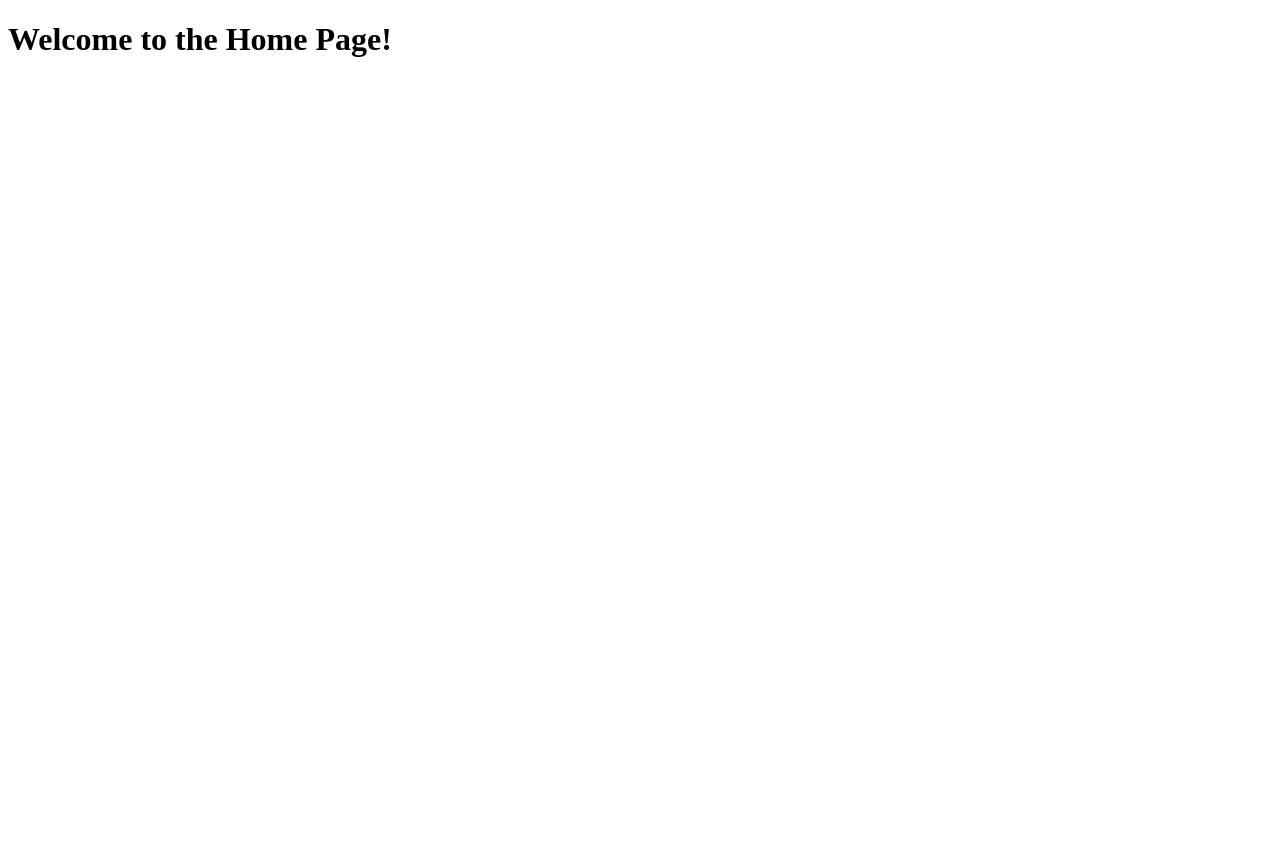
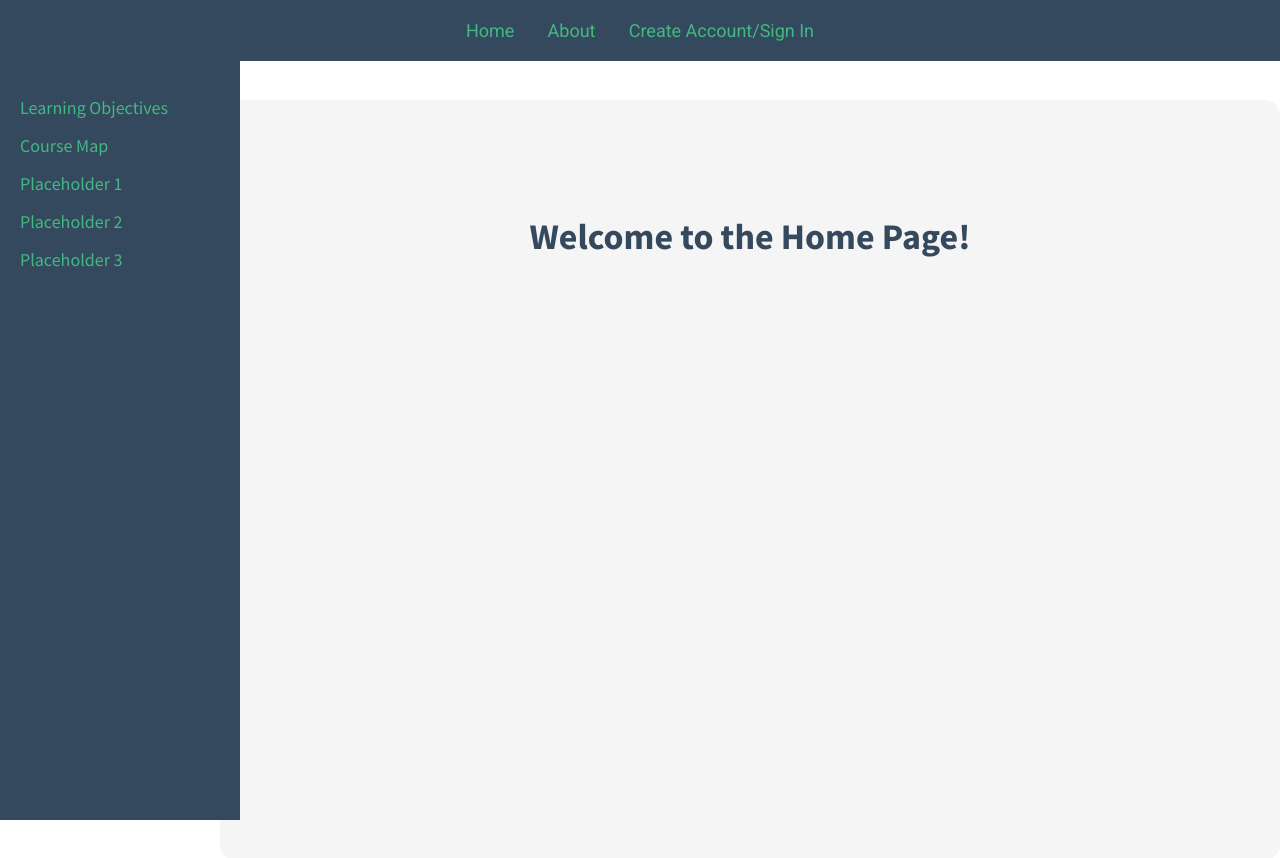
Before and after one commit to caseyj77/Nodejs-app, a website: page frontend/public/index.html in a window 1280 px wide. Before the commit the page ends 800 px from the top, so only its background shows below. Drawn offline with nearby package versions, Linux system fonts and the light colour scheme.

```diff
--- a/frontend/public/index.html
+++ b/frontend/public/index.html
@@ -3,12 +3,34 @@
 <head>
   <meta charset="UTF-8">
   <meta name="viewport" content="width=device-width, initial-scale=1.0">
+  <link rel="stylesheet" href="style.css">
   <title>Home Page</title>
 </head>
 <body>
-  <div id="app">
-    <!-- Vue will mount here -->
-    <h1>{{ message }}</h1>
+  <header>
+    <nav>
+      <a href="#">Home</a>
+      <a href="#">About</a>
+      <a href="/login">Create Account/Sign In</a>
+    </nav>
+  </header>
+  <div class="container">
+    <aside class="sidebar">
+      <ul>
+        <li><a href="#">Learning Objectives</a></li>
+        <li><a href="#">Course Map</a></li>
+        <li><a href="#">Placeholder 1</a></li>
+        <li><a href="#">Placeholder 2</a></li>
+        <li><a href="#">Placeholder 3</a></li>
+      </ul>
+    </aside>
+
+  <main class="content">
+    <div id="app">
+      <!-- Vue will mount here -->
+      <h1>{{ message }}</h1>
+    </div>
+  </main>
   </div>
 
   <!-- Include Vue.js from CDN -->
--- /dev/null
+++ b/frontend/public/style.css
@@ -0,0 +1,116 @@
+/* Import fonts from Google Fonts */
+@import url('https://fonts.googleapis.com/css2?family=Roboto:wght@400;700&family=Source+Sans+Pro:wght@400;700&display=swap');
+
+/* Apply the fonts */
+body {
+  font-family: 'Source Sans Pro', sans-serif;
+  margin: 0;
+  padding: 0;
+  padding-top: 80px; /* Space for the fixed header */
+}
+
+/* Header styles */
+header {
+  background-color: #35495e; /* Vue.js Pickled Bluewood */
+  padding: 20px;
+  text-align: center;
+  position: fixed;
+  top: 0;
+  left: 0;
+  right: 0; /* Stretches header across the top */
+  z-index: 1; /* Keeps the header above other content */
+}
+
+/* Navigation styles */
+nav a {
+  margin: 0 15px;
+  color: #42b883; /* Vue.js Ocean Green */
+  text-decoration: none;
+  font-size: 18px;
+  display: inline-block;
+  transition: color 0.2s ease-in-out;
+  font-family: 'Roboto', sans-serif; /* Apply Roboto font to navigation links */
+}
+
+/* Hover effect */
+nav a:hover {
+  color: #eecb00; /* Vue.js Sunflower Yellow */
+}
+
+/* Container for the sidebar and main content */
+.container {
+  display: flex;
+  margin-top: 20px; /* Adds space between the header and the content */
+}
+
+/* Sidebar styles */
+.sidebar {
+  width: 200px;
+  height: calc(100vh - 80px); /* Full height minus the header */
+  background-color: #35495e; /* Vue.js Pickled Bluewood */
+  padding: 20px;
+  color: white;
+  position: fixed; /* Sidebar stays fixed on the left */
+  top: 60px; /* Aligns the sidebar to start below the header */
+  left: 0;
+}
+
+/* Sidebar links */
+.sidebar ul {
+  list-style-type: none;
+  padding: 0;
+}
+
+.sidebar li {
+  margin-bottom: 15px;
+}
+
+.sidebar a {
+  color: #42b883; /* Vue.js Ocean Green */
+  text-decoration: none;
+  font-size: 18px;
+  transition: color 0.3s ease-in-out;
+}
+
+.sidebar a:hover {
+  color: #eecb00; /* Hover color */
+}
+
+/* Main content styles */
+.content {
+  flex-grow: 1;
+  padding: 20px;
+  background-color: #f5f5f5; /* Light background for content */
+  margin-left: 220px; /* Adjust content to not go behind the sidebar */
+  border-radius: 15px;
+  min-height: calc(100vh - 80px); /* Full height minus the header */
+}
+
+/* Buttons styling */
+button {
+  background-color: #42b883; /* Vue.js Ocean Green */
+  color: white;
+  border: none;
+  padding: 10px 20px;
+  font-size: 16px;
+  border-radius: 5px;
+  cursor: pointer;
+  transition: background-color 0.3s ease-in-out;
+  margin-top: 20px;
+}
+
+button:hover {
+  background-color: #eecb00; /* Hover color */
+}
+
+/* Vue.js app styles */
+#app {
+  text-align: center;
+  padding: 20px;
+  margin-top: 50px;
+}
+
+h1 {
+  color: #35495e;
+  font-size: 36px;
+}
--- a/package.json
+++ b/package.json
@@ -16,6 +16,7 @@
     "dotenv": "^16.4.5",
     "express": "^4.19.2",
     "mysql": "^2.18.1",
+    "mysql2": "^3.11.0",
     "sequelize": "^6.37.3"
   },
   "devDependencies": {
```
Also changed, not shown: backend/app.js (+12 -4 lines), backend/config/db.js (+11 -0 lines), backend/models/user.js (+16 -0 lines), 1 other file.
